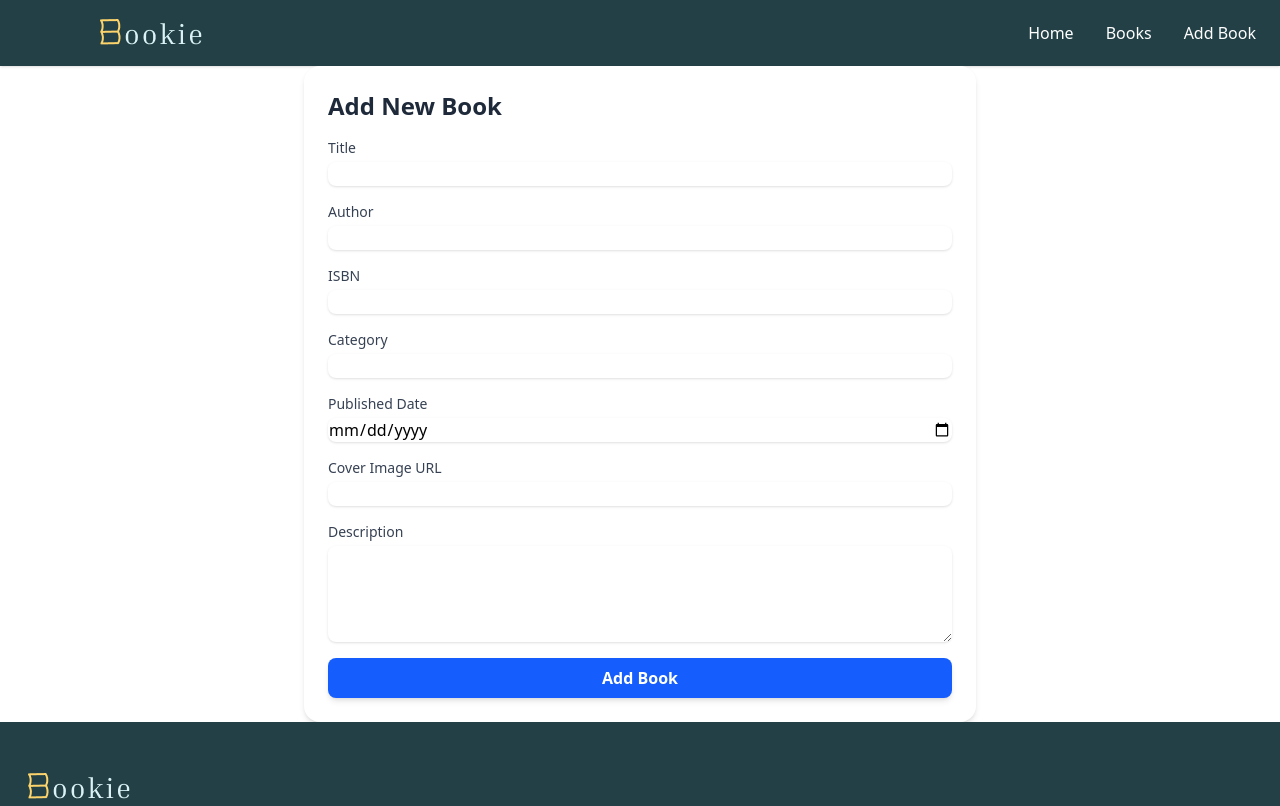
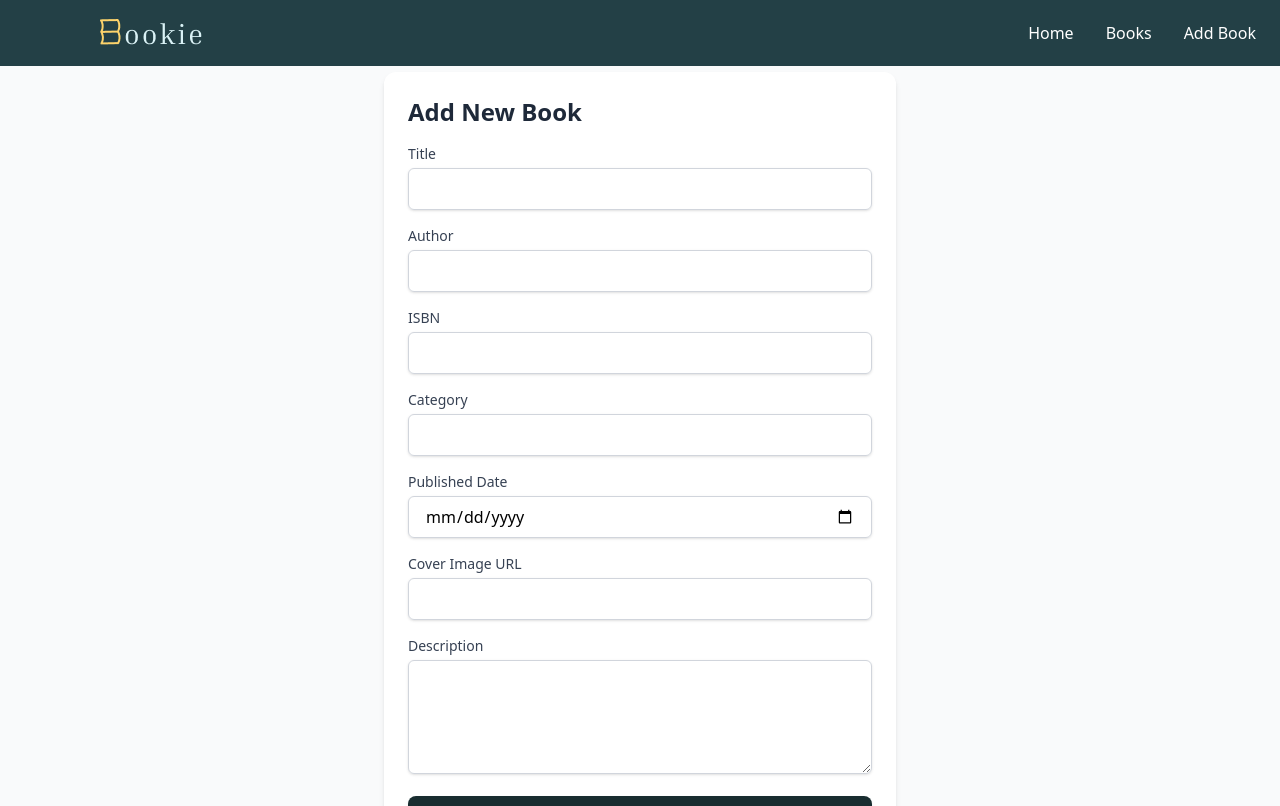
Before and after one commit to BugSlayersC5/Bookie-App, a React (Vite) app: page /create-book in a window 1280 px wide. Shown: the top 806 px of the page. Built offline with nearby package versions, Linux system fonts and the light colour scheme.

Commit message:
wip: create and edit page

```diff
--- a/src/pages/CreateBook.jsx
+++ b/src/pages/CreateBook.jsx
@@ -7,15 +7,16 @@ export default function CreateBook() {
         <>
             <Navbar />
 
-     <div className="max-w-2xl mx-auto p-6 bg-white shadow-md rounded-2xl">
-      <h2 className="text-2xl font-semibold mb-4 text-gray-800">Add New Book</h2>
+     <div className="min-h-screen flex items-center justify-center bg-gray-50 px-4">
+      <div className="w-full max-w-lg bg-white p-6 rounded-xl shadow-md">
+ <h2 className="text-2xl font-semibold mb-4 text-gray-800">Add New Book</h2>
       <form className="space-y-4">
         <div>
           <label className="block text-sm font-medium text-gray-700">Title</label>
           <input
             type="text"
             name="title"
-            className="mt-1 block w-full border-gray-300 rounded-lg shadow-sm focus:ring-blue-500 focus:border-blue-500"
+            className="mt-1 w-full px-4 py-2 shadow-sm border-gray-300 border rounded-md focus:outline-none focus:ring-2 focus:ring-[#234046]"
             required
           />
         </div>
@@ -25,7 +26,7 @@ export default function CreateBook() {
           <input
             type="text"
             name="author"
-            className="mt-1 block w-full border-gray-300 rounded-lg shadow-sm focus:ring-blue-500 focus:border-blue-500"
+           className="mt-1 w-full px-4 py-2 shadow-sm border-gray-300 border rounded-md focus:outline-none focus:ring-2 focus:ring-[#234046]"
             required
           />
         </div>
@@ -35,7 +36,7 @@ export default function CreateBook() {
           <input
             type="text"
             name="isbn"
-            className="mt-1 block w-full border-gray-300 rounded-lg shadow-sm focus:ring-blue-500 focus:border-blue-500"
+            className="mt-1 w-full px-4 py-2 shadow-sm border-gray-300 border rounded-md focus:outline-none focus:ring-2 focus:ring-[#234046]"
           />
         </div>
 
@@ -44,7 +45,7 @@ export default function CreateBook() {
           <input
             type="text"
             name="category"
-            className="mt-1 block w-full border-gray-300 rounded-lg shadow-sm focus:ring-blue-500 focus:border-blue-500"
+            className="mt-1 w-full px-4 py-2 shadow-sm border-gray-300 border rounded-md focus:outline-none focus:ring-2 focus:ring-[#234046]"
           />
         </div>
 
@@ -53,7 +54,7 @@ export default function CreateBook() {
           <input
             type="date"
             name="publishedDate"
-            className="mt-1 block w-full border-gray-300 rounded-lg shadow-sm focus:ring-blue-500 focus:border-blue-500"
+            className="mt-1 w-full px-4 py-2 shadow-sm border-gray-300 border rounded-md focus:outline-none focus:ring-2 focus:ring-[#234046]"
           />
         </div>
 
@@ -62,7 +63,7 @@ export default function CreateBook() {
           <input
             type="url"
             name="coverImage"
-            className="mt-1 block w-full border-gray-300 rounded-lg shadow-sm focus:ring-blue-500 focus:border-blue-500"
+            className="mt-1 w-full px-4 py-2 shadow-sm border-gray-300 border rounded-md focus:outline-none focus:ring-2 focus:ring-[#234046]"
           />
         </div>
 
@@ -71,19 +72,21 @@ export default function CreateBook() {
           <textarea
             name="description"
             rows={4}
-            className="mt-1 block w-full border-gray-300 rounded-lg shadow-sm focus:ring-blue-500 focus:border-blue-500"
+            className="mt-1 w-full px-4 py-2 shadow-sm border-gray-300 border rounded-md focus:outline-none focus:ring-2 focus:ring-[#234046]"
           />
         </div>
 
         <div>
           <button
             type="submit"
-            className="w-full py-2 px-4 bg-blue-600 text-white font-semibold rounded-lg shadow-md hover:bg-blue-700 transition"
+            className="w-full py-2 px-4 bg-[#192D30] text-white font-semibold rounded-lg shadow-md hover:bg-[#234046] transition"
           >
             Add Book
           </button>
         </div>
       </form>
+      </div>
+
     </div>
 
 
--- a/src/pages/EditBook.jsx
+++ b/src/pages/EditBook.jsx
@@ -16,7 +16,7 @@ export default function EditBook() {
             <input
               type="text"
               name="title"
-              className="mt-1 w-full px-4 py-2 border rounded-md focus:outline-none focus:ring-2 focus:ring-blue-400"
+              className="mt-1 w-full px-4 py-2 border rounded-md focus:outline-none focus:ring-2 focus:ring-[#234046]"
               placeholder="Book Title"
               required
             />
@@ -27,7 +27,7 @@ export default function EditBook() {
             <input
               type="text"
               name="author"
-              className="mt-1 w-full px-4 py-2 border rounded-md focus:outline-none focus:ring-2 focus:ring-blue-400"
+              className="mt-1 w-full px-4 py-2 border rounded-md focus:outline-none focus:ring-2 focus:ring-[#234046]"
               placeholder="Author Name"
               required
             />
@@ -38,7 +38,7 @@ export default function EditBook() {
             <input
               type="text"
               name="genre"
-              className="mt-1 w-full px-4 py-2 border rounded-md focus:outline-none focus:ring-2 focus:ring-blue-400"
+              className="mt-1 w-full px-4 py-2 border rounded-md focus:outline-none focus:ring-2 focus:ring-[#234046]"
               placeholder="Genre"
             />
           </div>
@@ -47,7 +47,7 @@ export default function EditBook() {
             <label className="block text-sm font-medium text-gray-600">Description</label>
             <textarea
               name="description"
-              className="mt-1 w-full px-4 py-2 border rounded-md focus:outline-none focus:ring-2 focus:ring-blue-400"
+              className="mt-1 w-full px-4 py-2 border rounded-md focus:outline-none focus:ring-2 focus:ring-[#234046]"
               placeholder="Write a short description..."
               rows="3"
             ></textarea>
@@ -55,7 +55,7 @@ export default function EditBook() {
 
           <button
             type="submit"
-            className="w-full bg-blue-600 text-white py-2 px-4 rounded-md hover:bg-blue-700 transition"
+            className="w-full bg-[#192D30] text-white py-2 px-4 rounded-md hover:bg-[#234046] transition"
           >
             Save Changes
           </button>
```
